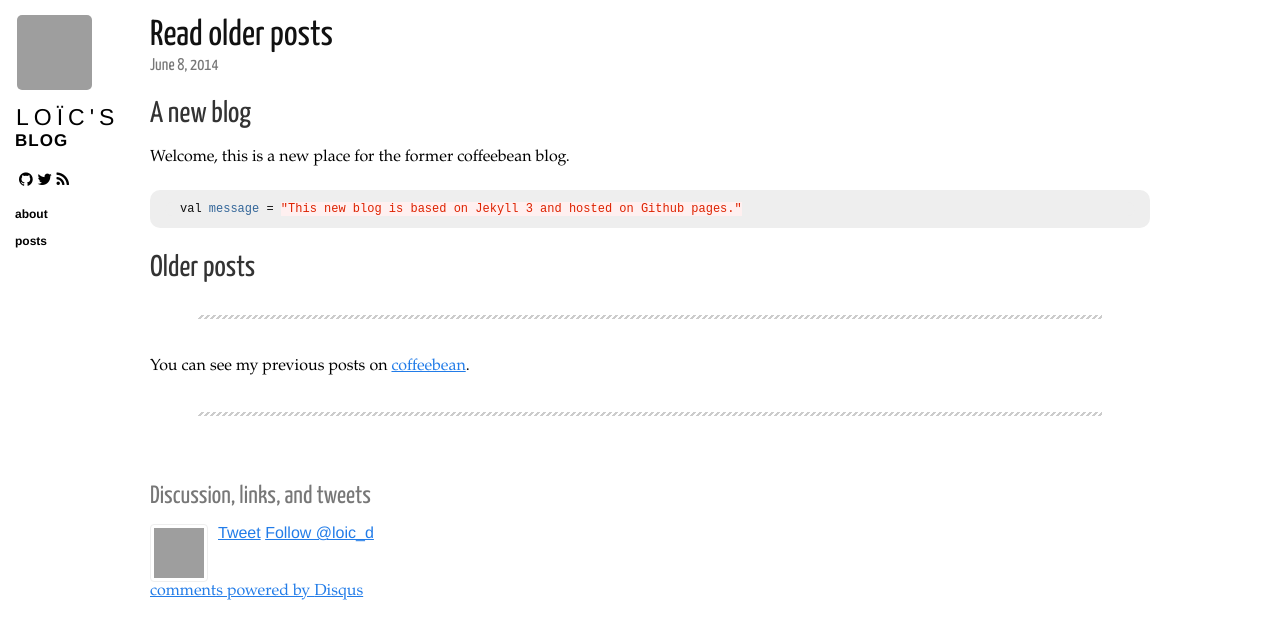
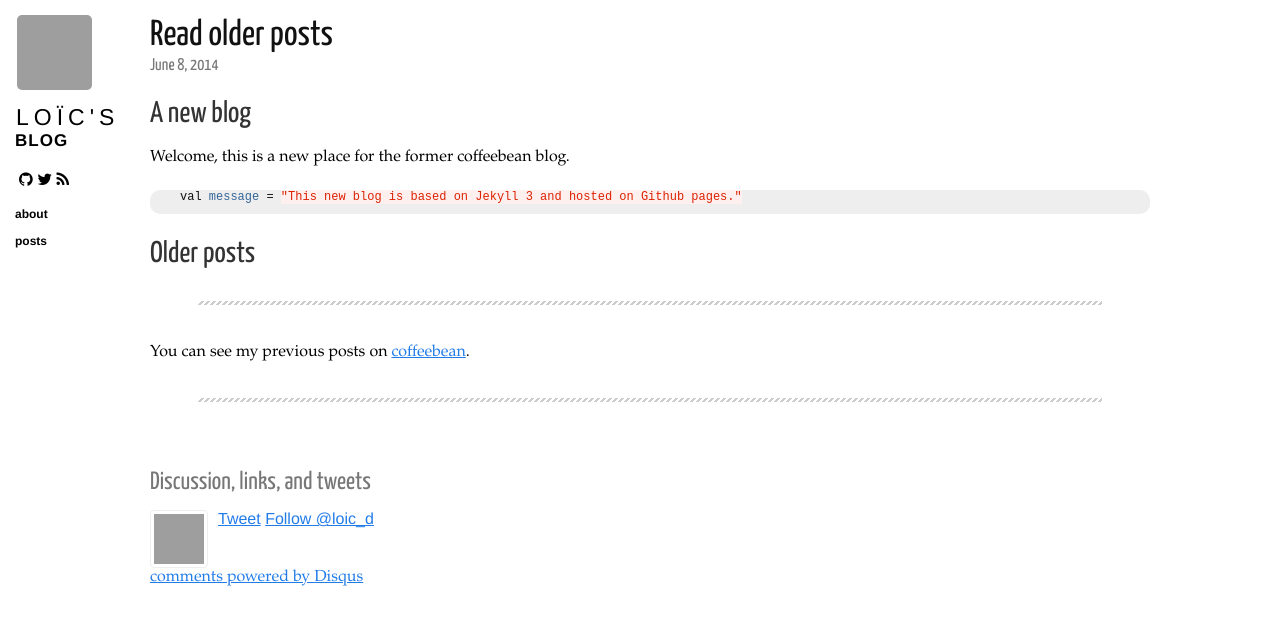
Before and after one commit to loicdescotte/loicdescotte.github.io, a Jekyll site: the page built from _posts/2014-06-08-first.md, in a window 1280 px wide. Shown: the top 639 px of the page. Built offline with Jekyll 4.4.1, drawn with Linux system fonts in a browser that asks for light colours; nearby versions of some CDN libraries; comment, search, counter and statistics services are not loaded; grey boxes are pictures that could not be loaded.

Commit message:
Update pygments.css

```diff
--- a/css/pygments.css
+++ b/css/pygments.css
@@ -1,5 +1,8 @@
 .highlight {
-  /*margin: 0;*/
+  margin-top: 0px;
+  margin-bottom: 10px;
+  margin-right: 0px;
+  margin-left: 0px;
   background-color: #eee;
   font-size: 12px;
   padding: 0px 15px;
```
